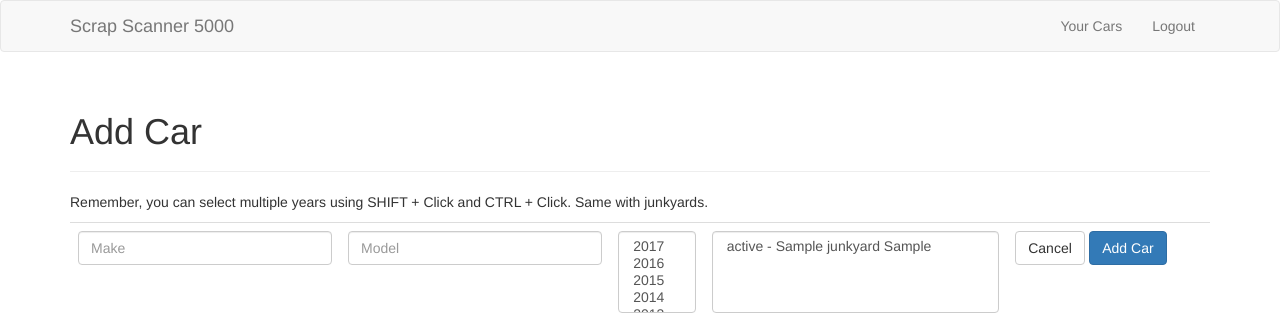
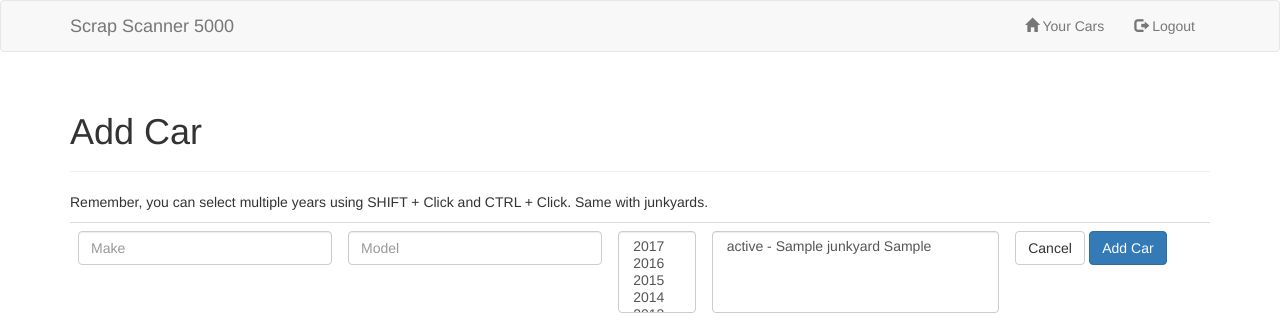
Before and after one commit to unlimitedbacon/ss5k, a Flask app: page /add_car in a window 1280 px wide. Shown: the top 320 px of the page. Run offline with Flask 2, Linux system fonts and the light colour scheme; a user stored in the database is signed in; tables that the repository leaves empty hold one stand-in row (values such as "Sample post"); some libraries are stand-ins or nearby versions.

Commit message:
Added icons to navbar

```diff
--- a/app/templates/base.html
+++ b/app/templates/base.html
@@ -28,13 +28,13 @@
 			<div class="collapse navbar-collapse" id="navbar">
 				{% if user.is_authenticated %}
 				<ul class="nav navbar-nav navbar-right">
-					<li><a href="{{ url_for('your_cars') }}">Your Cars</a></li>
-					<li><a href="{{ url_for('logout') }}">Logout</a></li>
+					<li><a href="{{ url_for('your_cars') }}"><span class="glyphicon glyphicon-home" aria-hidden="true"></span> Your Cars</a></li>
+					<li><a href="{{ url_for('logout') }}"><span class="glyphicon glyphicon-log-out" aria-hidden="true"></span> Logout</a></li>
 				</ul>
 				{% else %}
 				<ul class="nav navbar-nav navbar-right">
-					<li><a href="{{ url_for('register') }}">Sign Up</a></li>
-					<li><a href="{{ url_for('login') }}">Login</a></li>
+					<li><a href="{{ url_for('register') }}"><span class="glyphicon glyphicon-plus" aria-hidden="true"></span> Sign Up</a></li>
+					<li><a href="{{ url_for('login') }}"><span class="glyphicon glyphicon-log-in" aria-hidden="true"></span> Login</a></li>
 				</ul>
 				{% endif %}
 			</div>
```
